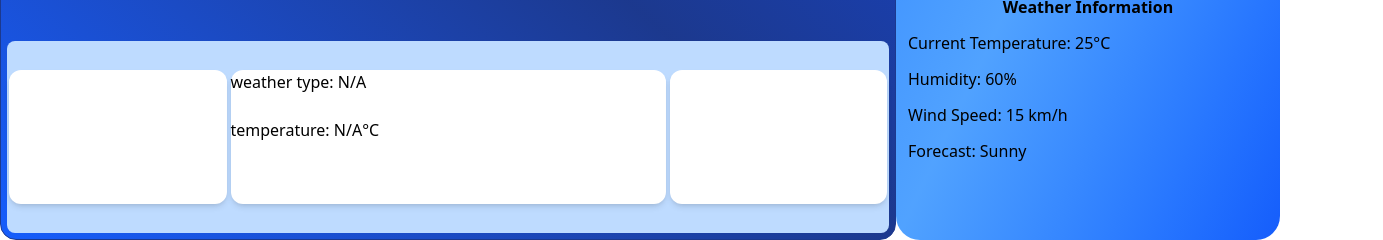
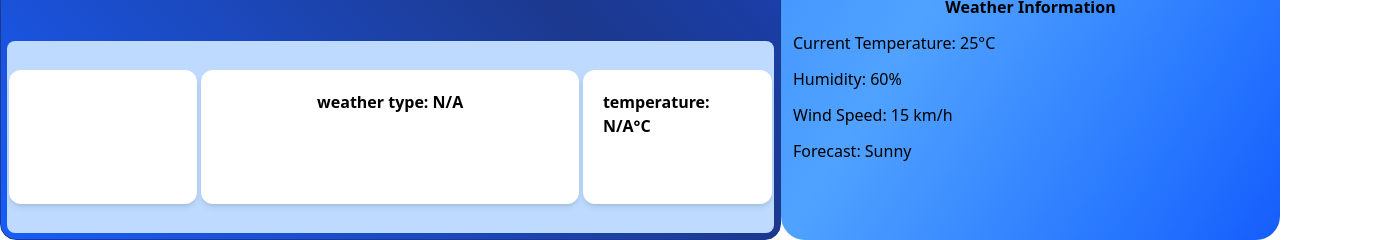
Before and after one commit to Amir-Bagheri-FE/Weatherreact, a React (Vite) app: page / in a window 1280 px wide. Shown: the part 560-800 px from the top of the page, 1383 px wide, since content can reach past the window. Built offline with nearby package versions, Linux system fonts and the light colour scheme; no server answers.

Commit message:
some style +

```diff
--- a/src/components/Details.jsx
+++ b/src/components/Details.jsx
@@ -4,7 +4,7 @@ import TrendCity from "../sections/TrendCity";
 
 function Details({APIcall}) {
   return (
-    <div className="w-[30%] p-3 h-full flex flex-col justify-between bg-gradient-to-br from-blue-500 via-blue-400 to-blue-600 rounded-3xl space-y-4">
+    <div className="p-3 h-full flex flex-col justify-between bg-gradient-to-br from-blue-500 via-blue-400 to-blue-600 rounded-3xl space-y-4">
       <SearchBar APIcall={APIcall}/>
       <TrendCity />
       <Info />
--- a/src/components/WeatherMain.jsx
+++ b/src/components/WeatherMain.jsx
@@ -1,4 +1,5 @@
 function WeatherMain({ data }) {
+
   return (
     <div id="main" className="flex flex-col justify-between p-1.5 w-[70%] h-full bg-gradient-to-bl from-blue-700 via-blue-900 to-blue-600 bg-opacity-30 rounded-2xl backdrop-blur-md border border-blue-900">
 
@@ -13,16 +14,17 @@ function WeatherMain({ data }) {
 
       <div className="w-full h-48 bg-blue-200 bg-opacity-30 backdrop-blur-md mt-4 rounded-lg flex justify-around items-center">
 
-        <div className="w-[25%] h-[70%] m-0.5   bg-white rounded-xl shadow-md"></div>
+        <div className="w-[25%] h-[70%] m-0.5 flex justify-center bg-white rounded-xl shadow-md"></div>
 
-        <div className="w-[50%] h-[70%] m-0.5 bg-white rounded-xl shadow-md">
-          <h2>weather type: {data?.weather?.[0]?.description || "N/A"}</h2>
+        <div className="w-[50%] h-[70%] p-5 m-0.5 flex justify-center bg-white rounded-xl shadow-md">
+          <h2 className="font-black">weather type: {data?.weather?.[0]?.description || "N/A"}</h2>
           <br />
-          <h2>temperature: {data?.main?.temp || "N/A"}°C</h2>
           <br />
         </div>
 
-        <div className="w-[25%] h-[70%] m-0.5 bg-white rounded-xl shadow-md"></div>
+        <div className="w-[25%] h-[70%] p-5 m-0.5 flex justify-center bg-white rounded-xl shadow-md">
+        <h2 className="font-black">temperature: {data?.main?.temp || "N/A"}°C</h2>
+        </div>
       </div>
     </div>
   );
--- a/src/sections/SearchBar.jsx
+++ b/src/sections/SearchBar.jsx
@@ -1,6 +1,6 @@
 const SearchBar = ({ APIcall }) => {
   return (
-    <div className="h-[10%] flex justify-between">
+    <div className="h-[10%]   flex  justify-between">
       <input
         type="text"
         placeholder="search for a city"
```
